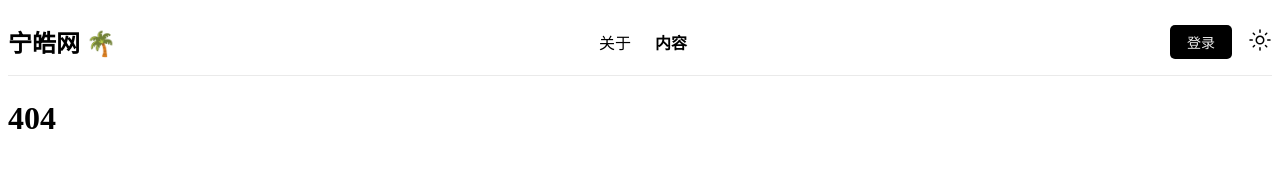
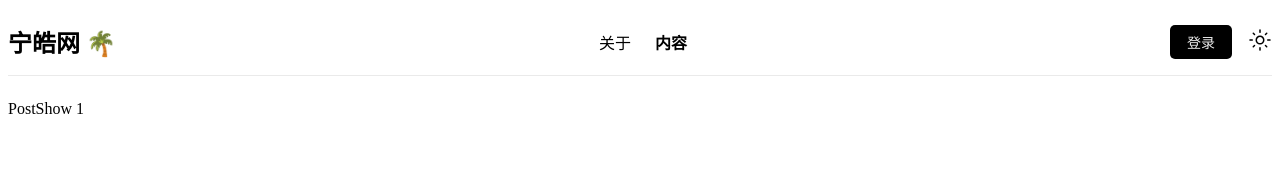
Before and after one commit to ninghao/ninghao-react-w22, a React (Create React App) app: page /posts/1 in a window 1280 px wide. Before the commit this address had no page. Shown: the top 190 px of the page. Built offline with nearby package versions, Linux system fonts and the light colour scheme.

Commit message:
在 React 应用里定义带参数的动态路由

```diff
--- a/src/post/post.routes.tsx
+++ b/src/post/post.routes.tsx
@@ -1,8 +1,10 @@
 import { Route } from 'react-router-dom';
 import PostIndex from './index/post-index';
+import PostShow from './show/post-show';
 
 export const postRoutes = (
   <>
     <Route path="posts" element={<PostIndex />} />
+    <Route path="posts/:postId" element={<PostShow />} />
   </>
 );
--- /dev/null
+++ b/src/post/show/post-show.tsx
@@ -0,0 +1,22 @@
+import { useEffect } from 'react';
+import { useParams } from 'react-router-dom';
+
+/**
+ * 属性类型
+ */
+type PostShowProps = {};
+
+/**
+ * 组件
+ */
+const PostShow = (props: PostShowProps) => {
+  const { postId } = useParams();
+
+  useEffect(() => {
+    document.title = `内容 ${postId}`;
+  });
+
+  return <div>PostShow {postId}</div>;
+};
+
+export default PostShow;
```
